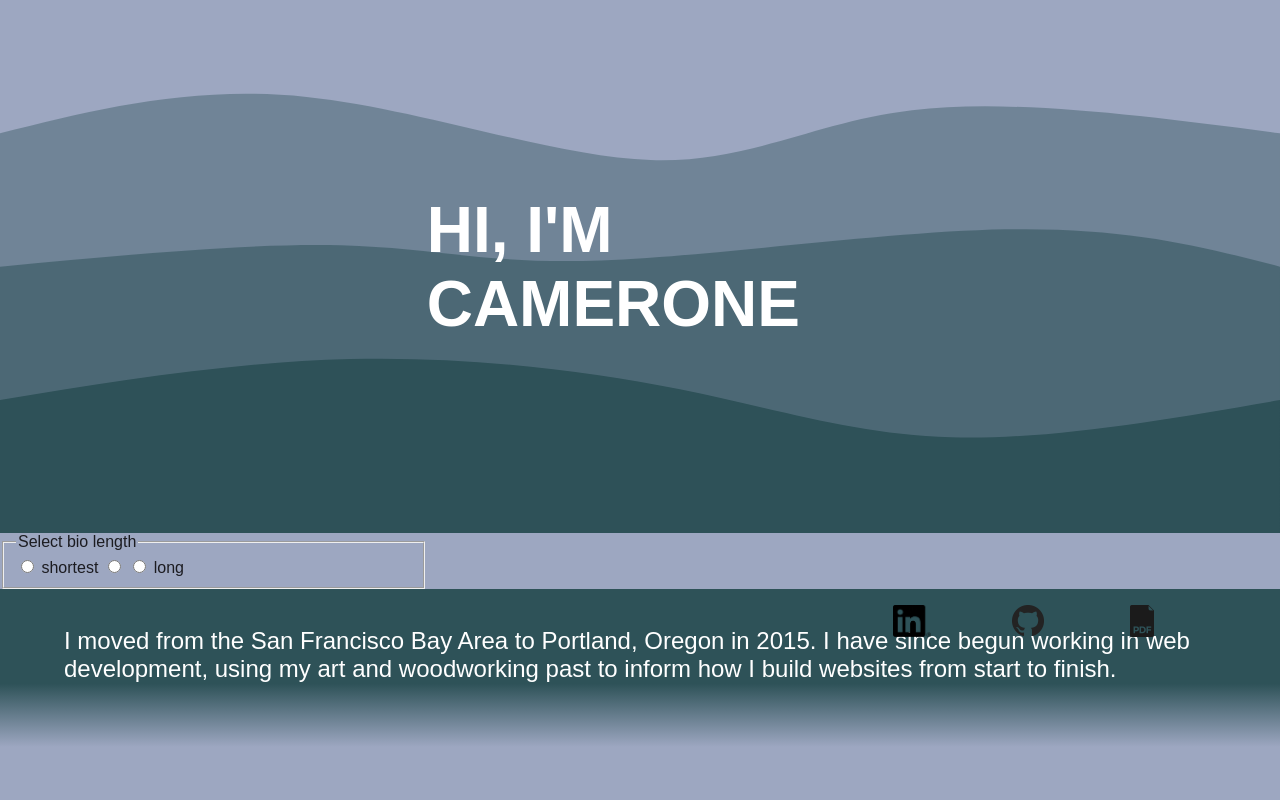
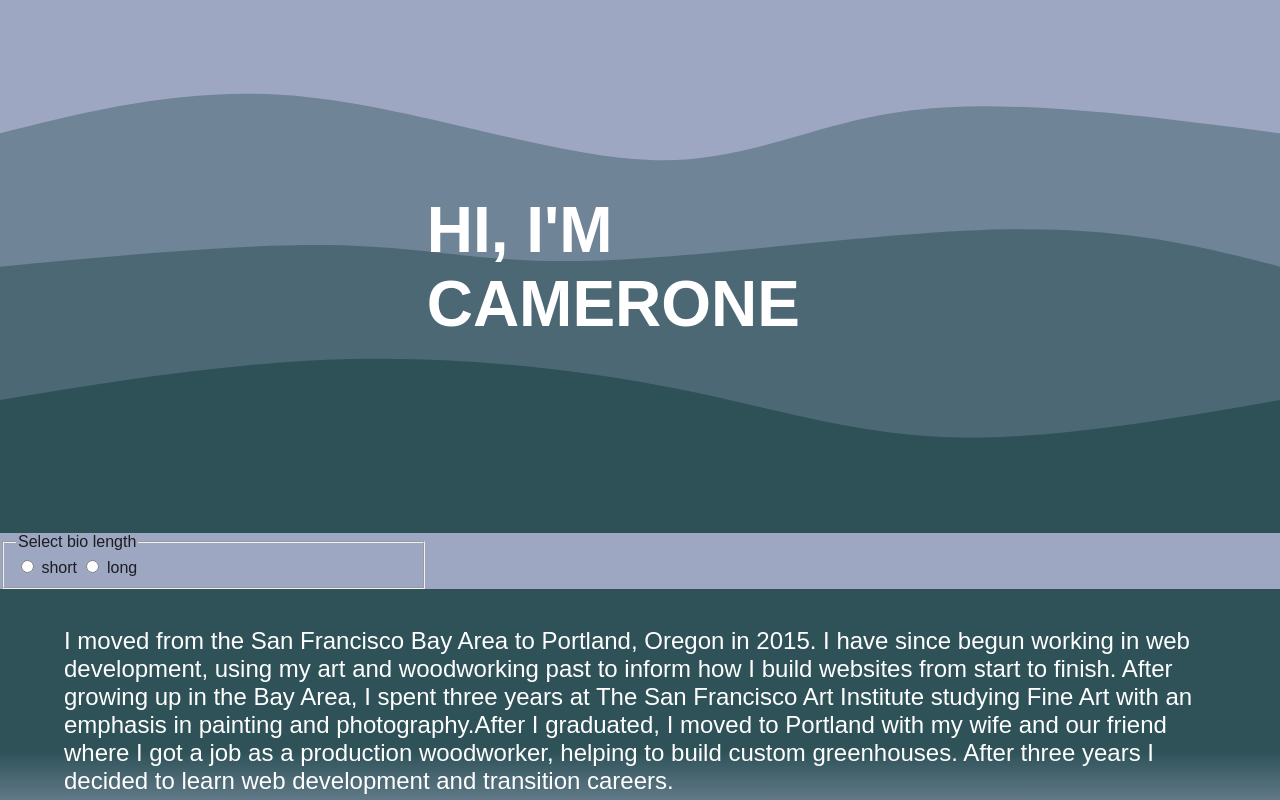
Before and after one commit to Cjstoney/portfolio_react, a React (Create React App) app: page / in a window 1280 px wide. Shown: the top 800 px of the page. Built offline with nearby package versions, Linux system fonts and the light colour scheme.

Commit message:
refactor:updated logic for length.

```diff
--- a/src/components/sections/about/about.js
+++ b/src/components/sections/about/about.js
@@ -3,23 +3,10 @@ import { useState } from "react";
 import Waves from "../../parts/waves";
 import Contact from "../contact/contact";
 import "./about.css";
+import bios from "../../../bio.json";
 
 const About = () => {
-  const [moreInfo, toggleInfo] = useState(false);
-
-  const addClass = () => {
-    const el = document.getElementById("bioId");
-    el.classList.toggle("bio");
-    el.classList.toggle("longBio");
-    toggleInfo(!moreInfo);
-  };
-  const shortBio = `I moved from the San Francisco Bay Area to Portland, Oregon in 2015. I
-  have since begun working in web development, using my art and
-  woodworking past to inform how I build websites from start to finish.`;
-
-  const extraInfo = `After growing up in the Bay Area, I spent three years at The San Francisco Art Institute studying Fine Art with an emphasis in painting and photography.
-  After I graduated, I moved to Portland with my wife and our friend where I got a job as a production woodworker, helping to build custom greenhouses. After three years I decided to
-  learn web development and transition careers. `;
+  const [bioLength, changeLength] = useState("short");
 
   return (
     <div className="about-content">
@@ -28,24 +15,40 @@ const About = () => {
         CAMERONE
       </h1>
       <Waves />
-      {/* <button className="learnMoreBtn" onClick={() => addClass()}>
-        {`Want to know ${!!moreInfo ? "less" : "more"}?`}
-      </button> */}
-      <form>
+      <form className="bio-length-form">
         <fieldset>
           <legend>Select bio length</legend>
-          <input type="radio" name="length" value="shortest"></input>
-          <label for="length-shortest"> shortest </label>
-          <input type="radio" name="length" value="short"></input>
-          <label for="length-short"> </label>
-          <input type="radio" name="length" value="long"></input>
-          <label for="length-long"> long </label>
+          {bios.map((bio) => {
+            return (
+              <span>
+                <input
+                  type="radio"
+                  name="length"
+                  value={bio.length}
+                  onClick={() => changeLength(bio.length)}
+                ></input>
+                <label for={`length-${bio.length}`}> {bio.length} </label>
+              </span>
+            );
+          })}
         </fieldset>
       </form>
-      <p id="bioId" className="bio ">{`${shortBio} ${
-        !!moreInfo ? extraInfo : ""
-      }`}</p>
-      <Contact />
+      {bios.map((bio) => {
+        if (bio.length === bioLength) {
+          return (
+            <p id="bioId" className="bio ">
+              {bio.bioText}
+            </p>
+          );
+        }
+        return (
+          <p id="bioId" className="bio ">
+            {bios[1].bioText}
+          </p>
+        );
+      })}
+
+      {/* <Contact /> */}
     </div>
   );
 };
```
